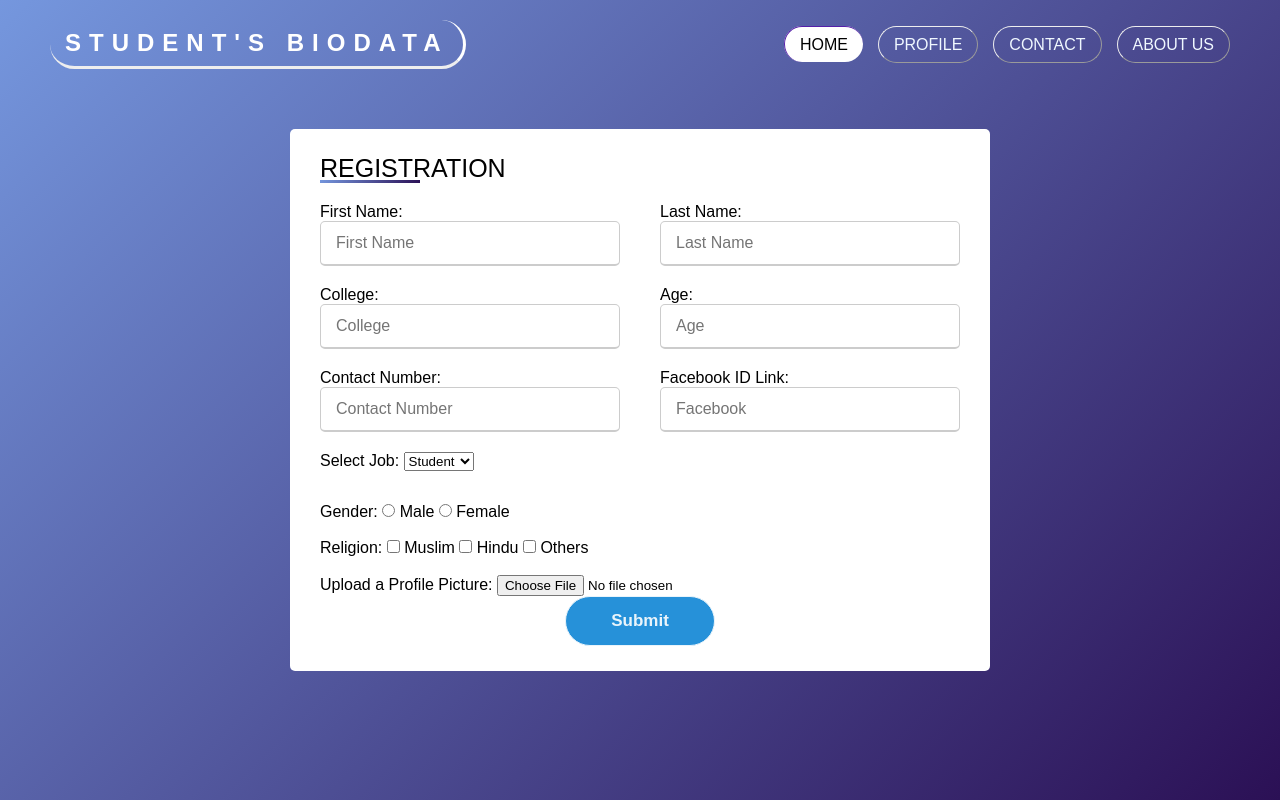
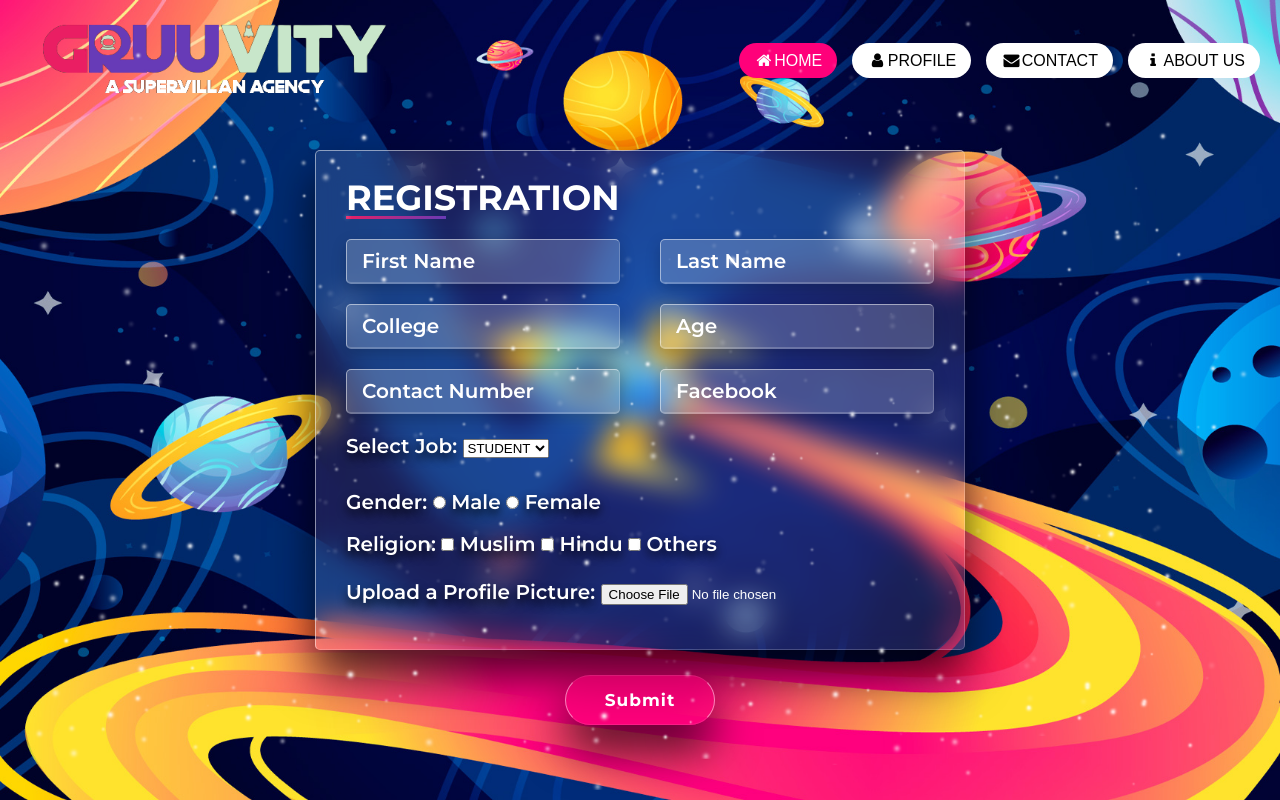
Before and after one commit to arnob2112/Students-Biodata-Collaboration-, a Flask app: page /form in a window 1280 px wide. Run offline with Flask 2, Linux system fonts and the light colour scheme; data comes from the database, SQL or seed files in the repository; both versions use the stored data as it was after the commit.

Commit message:
Updated form page

```diff
--- a/static/styles/form.css
+++ b/static/styles/form.css
@@ -1,19 +1,29 @@
 @import url(form.html);
-    *{
-    margin: 0;
+@import url('https://fonts.googleapis.com/css2?family=Poppins&display=swap');
+@import url('https://fonts.googleapis.com/css2?family=Montserrat:wght@400;500;600;700&family=Poppins&display=swap');
+
+*{
+        margin: 0;
         padding: 0;
         box-sizing: border-box;
-        font-family: Arial, Helvetica, sans-serif;
+        font-family: sans-serif;
         font-weight: 400;
+
 }
 body
-{
+{   margin: 0;
+     padding: 0;
+    overflow-x:hidden;
     display:flex;
-    height: 100vh;
+    min-height:100vh;
     justify-content: center;
     align-items: center;
     padding: 10px;
-    background: linear-gradient(135deg,#7597de,#2b1055);
+    background-repeat: no-repeat;
+    background-position: center;
+    background-size: cover;
+
+
 }
 header
 {
@@ -21,7 +31,7 @@ header
     top: 0;
     left: 0;
     width: 100%;
-    padding: 20px 50px;
+    padding: 2px 0;
     display: flex;
     justify-content: space-between;
     align-items: center;
@@ -30,23 +40,9 @@ header
 }
 header .logo
   {
-      color:white;
-      font-weight:800;
-      text-transform: uppercase;
-      letter-spacing: 8px;
-      font-size: 1.5em;
       text-decoration:none;
-      padding: 9px 15px;
-      border-radius: 50px;
-      border-right-style:solid;
-      border-bottom-style: inset;
-      transition: background 1.5s;
-
-}
-header .logo:hover
-{
-    background:white;
-    color: #2b1055;
+      padding: 9px 20px;
+      margin-left: 20px;
 
 }
      header ul
@@ -55,6 +51,8 @@ header .logo:hover
     display: flex;
     justify-content: center;
     align-items: center;
+    padding-right: 20px;
+
 
 }
 
@@ -74,34 +72,41 @@ ul{
     header ul li a
 {
     text-decoration: none;
-    color: aliceblue;
+    color: black;
     padding: 9px 15px;
     border-radius: 30px;
-    border-right-style:solid;
-    border-bottom-style: solid;
-    border-style: outset;
-    border-width:thin;
-    transition: background 1.5s;
+
+
+    transition: background 1s;
+    background: white;
 
 }
 
-header ul li a:hover,
+header ul li a:hover
+        {
+    background: #000C5E;
+    color: white;
+    border-bottom-style: none;
+    border-right-style: none;
+    border-color:transparent;
+
+}
 header ul li a.active
 {
-    background: white;
-    color: black;
+    background: #FF007A;
+    color: white;
     border-bottom-style: none;
     border-right-style: none;
-    border-color:#2b1055;
+    border-color:transparent;
 
 }
 header ul ul
 {
     position: absolute;
-    top: 100px;
+    top:100px;
     opacity: 0;
     visibility: hidden;
-    transition: top 0.5s;
+    transition:top 0.5s;
     display: list-item;
     list-style: none;
 
@@ -111,7 +116,9 @@ header ul ul
     position: relative;
     margin: 0px;
     display: list-item;
-    left: 5px;
+    left: 0;
+    top: 10px;
+
 
 
 
@@ -119,12 +126,8 @@ header ul ul
     header ul ul li a
 {
     text-decoration: none;
-    color: aliceblue;
+    color: black;
     border-radius: 30px;
-    border-right-style:solid;
-    border-bottom-style: solid;
-    border-style: outset;
-    border-width:thin;
     transition: background 1.5s;
     line-height: 50px;
 
@@ -134,27 +137,36 @@ header ul ul
 header ul ul li a:hover,
 header ul ul li a.active
 {
-    background: white;
-    color: black;
+    background: #000C5E;
+    color: white;
     border-bottom-style: none;
     border-right-style: none;
-    border-color:#2b1055;
+    border-color:transparent;
 
 }
 .container
 {
-    max-width: 700px;
+    max-width: 650px;
+    max-height: 500px;
     width: 100%;
-    background: white;
-    padding: 25px 30px;
+     padding: 25px 30px;
     border-radius:5px;
-
+    background: rgba(255,255,255,0.1);
+    backdrop-filter:blur(15px);
+    box-shadow: 0 25px 45px rgba(0,0,0,0.7);
+    border: 1px solid rgba(255,255,255,0.5);
+    border-right: 1px solid rgba(255,255,255,0.2);
+    border-bottom: 1px solid rgba(255,255,255,0.2);
 }
 .container .title
 {
-    font-size: 25px;
-    font-weight: 500;
+    font-size: 35px;
+    color: white;
+    font-weight: 700;
+
+    font-family:'Montserrat', sans-serif;
     position: relative;
+    opacity: 10;
 }
 .container .title::before
 {
@@ -164,7 +176,7 @@ header ul ul li a.active
     bottom: 0;
     height: 3px;
     width: 100px;
-    background: linear-gradient(135deg,#7597de,#2b1055);
+    background: linear-gradient(135deg,#EA1E63,#673BB7);
 }
 .container form .user-details
 {
@@ -172,56 +184,198 @@ header ul ul li a.active
     flex-wrap: wrap;
     margin: 20px 0 12px 0;
     justify-content: space-between;
+    opacity: 10;
 
 }
 form .user-details .input-box
 {
     margin-bottom: 15px;
     width: calc(100% / 2 - 20px);
+    opacity: 10;
 }
 .user-details .input-box .details
 {
     display: block;
-    font-weight: 500;
+    color: white;
+    font-family:'Montserrat', sans-serif;
+    font-size: 20px;
+    text-shadow: 0 5px 10px rgba(0,0,0,0.9);
+    font-weight: 600;
     margin-bottom: 5px;
+
+
 }
 .user-details .input-box input
 {
+    font-family: cursive;
+    font-size: 20px;
     height: 45px;
     width: 100%;
+    color: black;
+    border: none;
     outline: none;
     border-radius: 5px;
-    border: 1px solid #ccc;
+    background: rgba(255,255,255,0.2);
+    border: 1px solid rgba(255,255,255,0.5);
+    border-right: 1px solid rgba(255,255,255,0.2);
+    border-bottom: 1px solid rgba(255,255,255,0.2);
+    box-shadow: 0 5px 15px rgba(0,0,0,0.2);
     padding-left: 15px;
-    font-size: 16px;
     border-bottom-width: 2px;
-    transition: all 0.5s ease;
+    transition: all 1s ease;
 }
+.user-details .input-box input::placeholder
+{
+    font-family:'Montserrat', sans-serif;
+    font-size: 20px;
+
+    font-weight: 600;
+    color:white;
+
+}
+
+
 .user-details .input-box input:hover
 {
     border-radius: 100px;
     border-right-style:solid;
     border-bottom-style: inset;
     transition: background 2s;
-    background-color:#7597de;
+    background-color:rgba(255,255,255,0.7);
+    color:black;
+
+
+}
+.gender-details .gender-title
+{
+    font-family:'Montserrat', sans-serif;
+    font-size: 20px;
+    text-shadow: 0 5px 10px rgba(0,0,0,0.9);
+    font-weight: 600;
+    color:white;
+
+}
+.gender-details .gender-title value
+{
+    color:white;
+
+}
+.religion-details .religion-title
+{
+    font-family:'Montserrat', sans-serif;
+    font-size: 20px;
+    font-weight: 600;
+    text-shadow: 0 5px 10px rgba(0,0,0,0.9);
     color:white;
 }
 input[type="submit"]
 {
   position:relative;
   width: 150px;
+    font-family: 'Montserrat', sans-serif;
   height: 50px;
+    color: white;
   border: 1px solid;
-  background: #2691d9;
-  border-radius: 25px;
+  border-radius: 30px;
   font-size: 17px;
-  color: #e9f4fb;
+  background: rgba(255,0,122,0.6);
+    backdrop-filter:blur(20px);
+    box-shadow: 0 25px 45px rgba(0,0,0,0.7);
+    border: 1px solid rgba(255,255,255,0.5);
+    border-top: 1px solid rgba(255,255,255,0.1);
+    border-bottom: 1px solid rgba(255,255,255,0.1);
   font-weight: 700;
   cursor: pointer;
   outline: none;
+    z-index: 1;
+    right: 0;
+    bottom: 0;
+    margin-top: 70px;
+    letter-spacing: 1px;
+    overflow: hidden;
+    transition: 0.5s;
 }
-input[type="submit"]:hover{
+input[type="submit"]:hover
+{
 
-  background-color: #7597de,#2b1055;
-  transition: .5s;
+  letter-spacing: 4px;
+    background: rgba(103,59,183,0.6);
+    font-size: 19px;
+
 }
+
+
+footer .star
+{
+         position: absolute;
+        top: 0;
+        left: 0;
+        width: 100%;
+        height: 100%;
+
+        pointer-events: none;
+        animation: animate 8s ease-in-out infinite,
+            backgroundmove 16s linear infinite;
+
+            justify-content: center;
+
+}
+
+        @keyframes animate
+        {
+            0% ,20% ,40% ,60% ,80% ,100%
+            {
+                opacity: 0;
+            }
+            10% ,30% ,50% ,70% ,90%
+            {
+                opacity: 1;
+            }
+        }
+@keyframes  backgroundmove
+        {
+            0%
+            {
+             transform: scale(.8);
+            }
+            10%
+            {
+             transform: scale(.9);
+            }
+            20%
+            {
+             transform: scale(1);
+            }
+            30%
+            {
+             transform: scale(.9);
+            }
+            40%
+            {
+             transform: scale(.8);
+            }
+            50%
+            {
+             transform: scale(.8);
+            }
+            60%
+            {
+             transform: scale(.9);
+            }
+            70%
+            {
+             transform: scale(1);
+            }
+            80%
+            {
+             transform: scale(.9);
+            }
+            90%
+            {
+             transform: scale(.85);
+            }
+            100%
+            {
+             transform: scale(.8);
+            }
+ }
--- a/templates/form.html
+++ b/templates/form.html
@@ -1,17 +1,18 @@
 <html>
 <head> <title> Registration - Gruuvity </title>
     <link rel="stylesheet" type="text/css" href="{{ url_for('static',filename='styles/form.css') }}">
+    <link rel="stylesheet" type="text/css" href="https://cdnjs.cloudflare.com/ajax/libs/font-awesome/4.7.0/css/font-awesome.min.css">
 
 <body>
-    <div class="container">
-        <div class="title">
-    REGISTRATION
-        </div>
+
+
+
     <header>
-       <a href="{{url_for("home")}}" class="logo">STUDENT'S BIODATA</a>
+        <a href="{{url_for("home")}}" class="logo"><img src="static/backgrounds/logo2.png" height="100px" width="350px;"></a>
+
          <ul type=circle>
-        <li> <a href="{{url_for("home")}}" class="active">HOME</a></li>
-        <li> <a>PROFILE</a>
+    <li> <a href="{{url_for("home")}}" class="active"><i class="fa fa-fw fa-home"></i>HOME</a></li>
+        <li> <a><i class="fa fa-fw fa-user"></i>PROFILE</a>
         <ul>
         <li>
             {% for name, username in user %}
@@ -19,56 +20,108 @@
             {% endfor %}
             </li>
             </ul>
-        </li>
-        <li> <a href="#">CONTACT</a></li>
-        <li> <a href="#">ABOUT US</a></li>
+        <li> <a href="#"><i class="fa fa-fw fa-envelope"></i>CONTACT</a></li>
+        <li> <a href="#"><i class="fa fa-fw fa-info"></i>ABOUT US</a></li>
         </ul>
         </header>
 
+
+ <div class="container">
+        <div class="title">
+    REGISTRATION
+        </div>
     <form action="{{ url_for("receiveinfo")}}" method="post" enctype="multipart/form-data">
         <div class="user-details">
             <div class="input-box">
                 <span class="details">
 
-                    First Name:<input required type="text" name="firstname" placeholder="First Name"></span></div>
+                    <input required type="text" name="firstname" placeholder="First Name"></span></div>
              <div class="input-box">
                 <span class="details">
-                    Last Name: <input required type="text" name="lastname" placeholder="Last Name"> </span></div>
+                    <input required type="text" name="lastname" placeholder="Last Name"> </span></div>
              <div class="input-box">
                 <span class="details">
-                    College: <input type="text" name="college" placeholder="College"></span></div>
+                    <input type="text" name="college" placeholder="College"></span></div>
              <div class="input-box">
                 <span class="details">
-                    Age: <input required type="number" name="age" placeholder="Age"></span></div>
+                    <input required type="number" name="age" placeholder="Age"></span></div>
              <div class="input-box">
              <span class="details">
-                 Contact Number: <input required type="text" name="number" placeholder="Contact Number">
+                 <input required type="text" name="number" placeholder="Contact Number">
                  </span></div>
             <div class="input-box">
              <span class="details">
-                 Facebook ID Link: <input required type="url" name="fb_url" placeholder="Facebook">
+                 <input required type="url" name="fb_url" placeholder="Facebook">
                 </span></div>
             <div class="input-box">
-             <span class="details">
-                 Select Job: <select required name="job">
-                    <option> Student </option>
-                    <option> Teacher </option>
+             <span class="details">Select Job: <select required name="job">
+                    <option> STUDENT </option>
+                    <option> TEACHER </option>
                  </select></span></div></div>
-
              <div class="gender-details">
                 <span class="gender-title">
                 Gender: <input required type="radio" name="gender" value="Male"> Male <input type="radio" name="gender" value="Female"> Female</span></div><br>
 
              <div class="religion-details">
                 <span class="religion-title">
-                     Religion: <input type="checkbox" name="religion" value="Muslim"> Muslim
-                    <input type="checkbox" name="religion" value="Hindu"> Hindu <input type="checkbox" name="religion" value="Others"> Others </span><br><br>
-                 Upload a Profile Picture: <input required type="file" name="picture" accept=".jpg">
+                     Religion:  <input type="checkbox" name="religion" value="Muslim"> Muslim
+                    <input type="checkbox" name="religion" value="Hindu"> Hindu
+                    <input type="checkbox" name="religion" value="Others"> Others <br><br>
+                 Upload a Profile Picture: <input required type="file" name="picture" accept=".jpg"></span>
         </div>
 
         <div align="center" class="button"><input type="submit" value="Submit"></div>
-        </form>
+     </form></div>
+    <footer>
+        <div class="star star1"></div>
+        <div class="star star2"></div>
+        <div class="star star3"></div>
+        <div class="star star4"></div>
+        <div class="star star5"></div>
+        <div class="star star6"></div>
+        <div class="star star7"></div>
+        <div class="star star8"></div>
+    </footer>
+        <style>
 
-    </div>
-</body>
-</html>
+        body{
+        background-image: url('static/backgrounds/form_page.jpg');
+        }
+                footer .star.star1
+        {
+         background: url('static/backgrounds/star1.png');
+            animation-delay: 0s;
+
+        }
+        footer .star.star2
+        {
+         background: url('static/backgrounds/star2.png');
+            animation-delay: -1s;
+        }
+        footer .star.star3
+        {
+         background: url('static/backgrounds/star3.png');
+            animation-delay: -2s;
+        }
+        footer .star.star4
+        {
+         background: url('static/backgrounds/star4.png');
+            animation-delay: -3s;;
+        }
+        footer .star.star5
+        {
+         background: url('static/backgrounds/star5.png');
+            animation-delay: -4s;
+        }
+        footer .star.star6
+        {
+         background: url('static/backgrounds/star6.png');
+            animation-delay: -5s;
+        }
+        footer .star.star7
+        {
+         background: url('static/backgrounds/star7.png');
+            animation-delay: -6s;
+        }
+
+    </style></body></head></html>
```
Also changed, not shown: All Information.db, static/backgrounds/form_page.jpg (added). Lines whose indentation alone changed are shown as unchanged.
